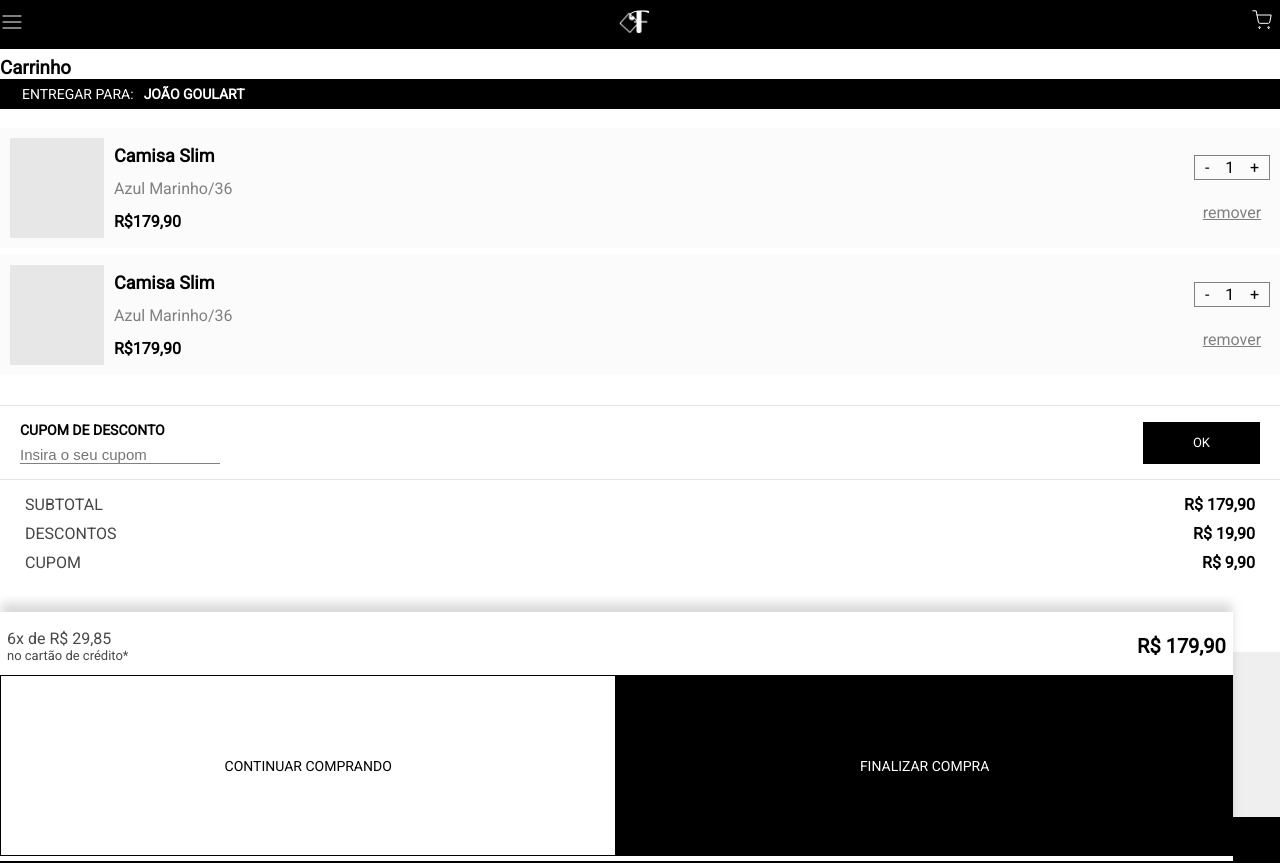
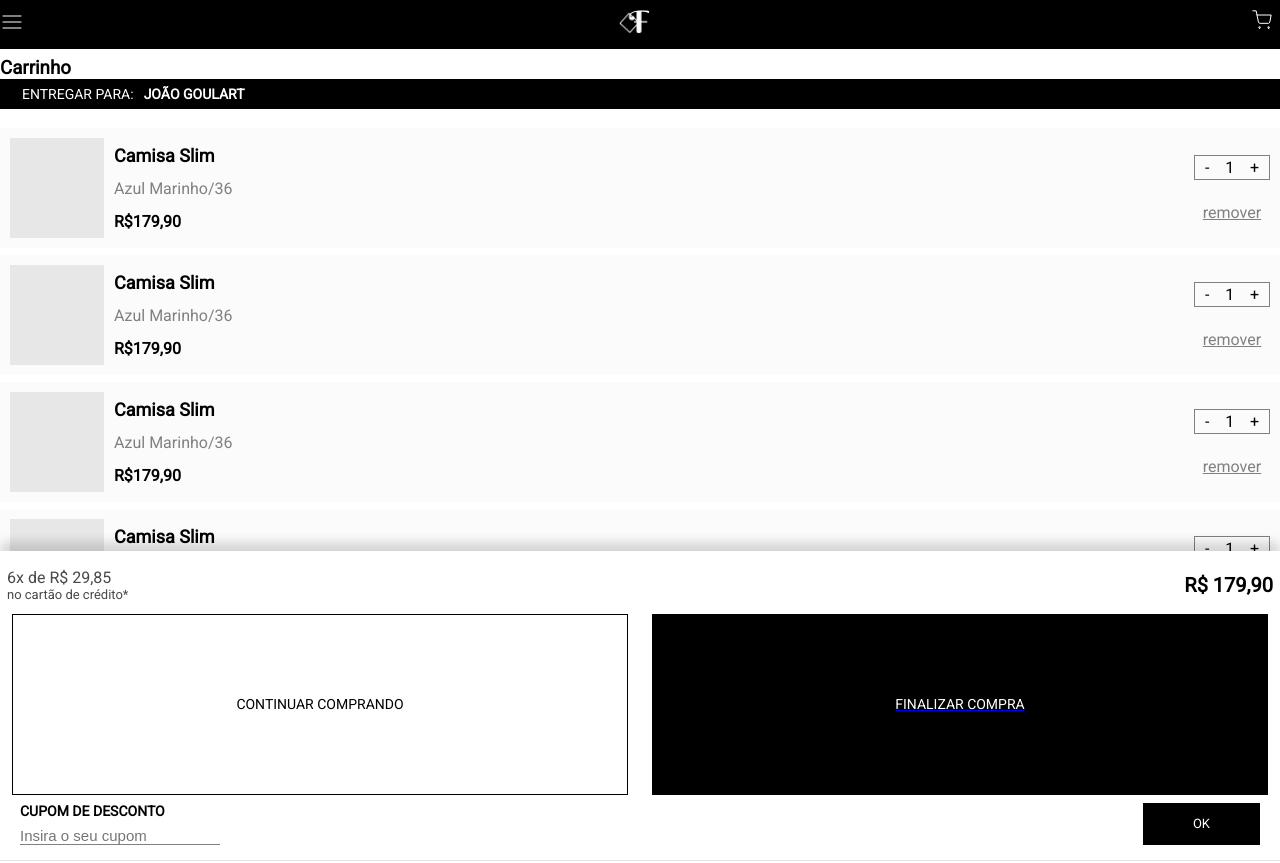
Before and after one commit to fe-lipejs/lojaflipper, a Vue app: page /carrinho in a window 1280 px wide. Shown: the top 863 px of the page. Built offline with nearby package versions, Linux system fonts and the light colour scheme.

Commit message:
novas melhorias na tela de carrinhp

```diff
--- a/public/index.html
+++ b/public/index.html
@@ -12,6 +12,9 @@
       <strong>We're sorry but <%= htmlWebpackPlugin.options.title %> doesn't work properly without JavaScript enabled. Please enable it to continue.</strong>
     </noscript>
     <div id="app"></div>
+    <div id="carrinho">
+      <carrinho></carrinho>
+    </div>
     <!-- built files will be auto injected -->
   </body>
 </html>
--- a/src/App.vue
+++ b/src/App.vue
@@ -11,7 +11,7 @@
     <body>
       <router-view />
     </body>
-    <Rodape />
+       <Rodape v-if="showComponentRodape" />
   </div>
 </template>
 <style>
@@ -32,6 +32,20 @@ export default {
     NavBar,
     Rodape,
   },
+  data() {
+    return {
+      showComponentRodape: true,
+    };
+  },
+
+  mounted() {
+    console.log("estamos?: " + this.$route.path);
+    if (this.$route.name === "Carrinho") {
+      this.showComponentRodape = false;
+    }else{
+        this.showComponentRodape = true
+    }
+  },
 
 };
 </script>
--- a/src/components/Rodape.vue
+++ b/src/components/Rodape.vue
@@ -14,7 +14,7 @@
 
 </template>
 
-<style scoped>
+<style>
 #rodape-container {
   margin-top: 80px;
   display: flex;
@@ -44,3 +44,13 @@
   padding: 7px;
 }
 </style>
+
+<script>
+export default {
+  data(){
+    return{
+
+    }
+  }
+}
+</script>
--- a/src/components/Views/Carrinho/Carrinho.vue
+++ b/src/components/Views/Carrinho/Carrinho.vue
@@ -3,10 +3,13 @@
     <br /><br /><br />
     <h3>Carrinho</h3>
     <div class="endereco-entrega">
-      <div>ENTREGAR PARA: </div>
+      <div>ENTREGAR PARA:</div>
       <div>JOÃO GOULART</div>
     </div>
-    <br>
+    <br />
+    <ProdutoCarrinho />
+    <ProdutoCarrinho />
+    <ProdutoCarrinho />
     <ProdutoCarrinho />
     <ProdutoCarrinho />
     <!-- INSERIR CUPOM -->
@@ -52,24 +55,26 @@
       </div>
       <div class="btn-container">
         <div>CONTINUAR COMPRANDO</div>
-        <div>FINALIZAR COMPRA</div>
+        <div>
+          <router-link to="/informacoes">
+            <div style="text-decoration: none; color: #fff">FINALIZAR COMPRA</div>
+          </router-link>
+        </div>
       </div>
     </div>
-     <!-- NÃO EXIBIR O CARRINHO NESSA PÁGINA: -->
-     <Rodape v-if="showComponentRodape" />
-
-
+    <!-- NÃO EXIBIR O CARRINHO NESSA PÁGINA: -->
   </div>
 </template>
 
 <script>
 import ProdutoCarrinho from "@/components/Views/Carrinho/ProdutoCarrinho.vue";
-import Rodape from '../../Rodape.vue'
+import Rodape from "../../Rodape.vue";
+import $ from "jquery";
 export default {
   name: "Carrinho",
   components: {
     ProdutoCarrinho,
-    Rodape
+    Rodape,
   },
 
   data() {
@@ -77,37 +82,44 @@ export default {
       showComponentRodape: true,
     };
   },
-  created() {
-    console.log("estamos?: " + this.$route.name);
-    if (this.$route.name === "Carrinho") {
-      this.showComponentRodape = false;
-    }else{
-        this.showComponentRodape = true
+  mounted() {
+    // console.log("estamos?: " + this.$route.path);
+
+    if (this.$route.path === "/carrinho") {
+      // this.$refs.rodape.style.display = "none"
+      console.log("Rodapé desaparece");
+      $("#rodape-container").css("display", "none");
+      $("#rodape-container2").css("display", "none");
+      // this.$refs.rodape.style.display = "none"
+    } else {
+      $("#rodape-container").css("display", "block");
+      $("#rodape-container2").css("display", "block");
     }
   },
 };
 </script>
 
 <style scoped>
-#rodape-container{
+#rodape-container {
   display: none;
 }
-.endereco-entrega{
+.endereco-entrega {
   display: flex;
   padding: 7px;
   color: #fff;
   background-color: #000;
   font-size: 14px;
 }
-.endereco-entrega div:nth-child(1){
+.endereco-entrega div:nth-child(1) {
   margin-left: 15px;
 }
-.endereco-entrega div:nth-child(2){
+.endereco-entrega div:nth-child(2) {
   font-weight: 600;
   margin-left: 10px;
 }
 #cupom-container {
   margin-top: 30px;
+
   display: flex;
   height: 73px;
   border-top: 1px solid #e3e3e3;
@@ -144,7 +156,9 @@ export default {
 }
 
 /* RESUMO DA COMPRA */
-
+.resumo-container {
+  margin-bottom: 150px;
+}
 .nome-preco {
   display: flex;
   justify-content: space-between;
@@ -159,9 +173,11 @@ export default {
 
 /* TOTAL CONTAINER */
 .total-container {
-  position:fixed;
-  padding-top:10px;
-  padding-bottom:05px;
+  position: fixed;
+  bottom: 0;
+  width: 100%;
+  padding-top: 10px;
+  padding-bottom: 05px;
   box-shadow: 0px -10px 10px -1px rgba(0, 0, 0, 0.15);
   margin-top: 30px;
   background-color: #fff;
@@ -171,7 +187,7 @@ export default {
   justify-content: space-between;
   align-items: center;
   margin: 7px;
-  padding-bottom:5px;
+  padding-bottom: 5px;
 }
 .total-cartao div {
   color: #484848;
```
